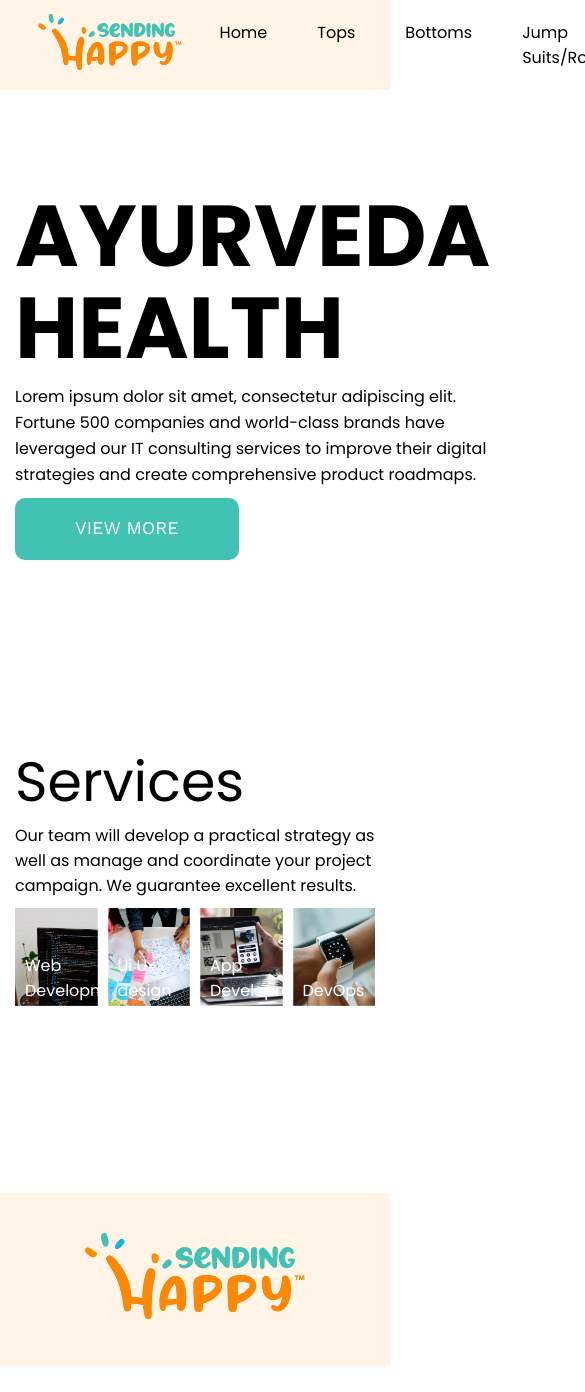
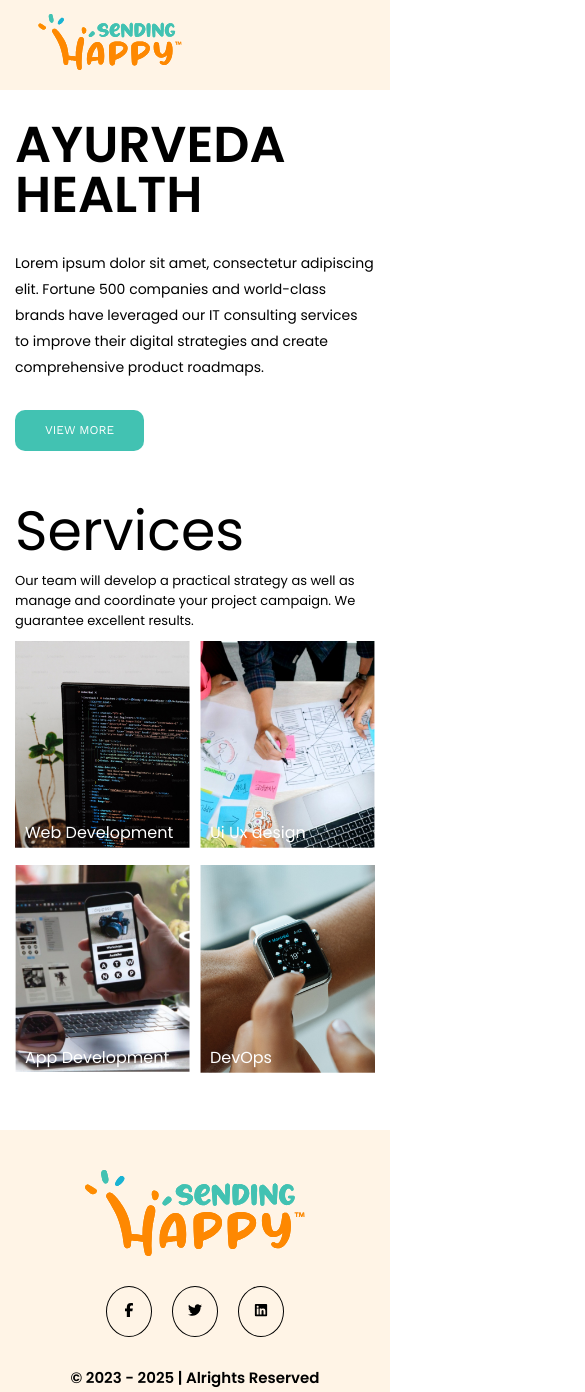
Before and after one commit to abhijith3110/Static-web-page-, a plain HTML site: page index.html in a window 390 px wide. Shown: the top 1392 px of the page, 585 px wide, since content can reach past the window. Before the commit the page ends 1366 px from the top, so only its background shows below. Drawn offline with nearby package versions, Linux system fonts and the light colour scheme.

Commit message:
style: create footer and Feat: create responsive

```diff
--- a/index.html
+++ b/index.html
@@ -5,6 +5,7 @@
     <meta charset="UTF-8">
     <meta name="viewport" content="width=device-width, initial-scale=1.0">
     <link rel="stylesheet" href="style.css">
+    <link rel="stylesheet" href="/mediaquery.css">
     <script src="https://cdn.jsdelivr.net/npm/@popperjs/core@2.11.8/dist/umd/popper.min.js"
         integrity="sha384-I7E8VVD/ismYTF4hNIPjVp/Zjvgyol6VFvRkX/vR+Vc4jQkC+hVqc2pM8ODewa9r"
         crossorigin="anonymous"></script>
@@ -66,39 +67,56 @@
                 <div class="service-banner-heading">
                     <h1>Services</h1>
                 </div>
-                <div class="service-banner-para"><p>Our team will develop a practical strategy as well
-                    as manage and coordinate your project campaign. We guarantee excellent results.</p>
+                <div class="service-banner-para">
+                    <p>Our team will develop a practical strategy as well
+                        as manage and coordinate your project campaign. We guarantee excellent results.</p>
                 </div>
                 <div class="service-banner-cards">
                     <div class="service-banner-img-card">
                         <img src="/images/Rectangle 8.jpg" alt="">
-                        <div class="service-banner-card-content"><p>Web Development</p></div>
+                        <div class="service-banner-card-content">
+                            <p>Web Development</p>
+                        </div>
                     </div>
                     <div class="service-banner-img-card">
                         <img src="/images/Rectangle 9.jpg" alt="">
-                        <div class="service-banner-card-content"><p>Ui Ux design</p></div>
+                        <div class="service-banner-card-content">
+                            <p>Ui Ux design</p>
+                        </div>
                     </div>
                     <div class="service-banner-img-card">
                         <img src="/images/Rectangle 10.jpg" alt="">
-                        <div class="service-banner-card-content"><p>App Development</p></div>
+                        <div class="service-banner-card-content">
+                            <p>App Development</p>
+                        </div>
                     </div>
                     <div class="service-banner-img-card">
                         <img src="/images/Group 3806.jpg" alt="">
-                        <div class="service-banner-card-content"><p>DevOps</p></div>
+                        <div class="service-banner-card-content">
+                            <p>DevOps</p>
+                        </div>
                     </div>
                 </div>
             </div>
         </div>
+
         <!-- footer -->
+
         <footer class="footer">
             <div class="footer-image">
                 <img src="/images/Layer_1.svg" alt="logo">
             </div>
             <div class="footer-social-links">
-                <div class="footer-social-links-btn"></div>
+                <div class="footer-social-links-btn">
+                    <div class="footer-icon"><img src="/icons/facebook-f-brands-solid.svg" alt=""></div>
+                    <div class="footer-icon"><img src="/icons/twitter-brands-solid.svg" alt=""></div>
+                    <div class="footer-icon"><img src="/icons/linkedin-brands-solid.svg" alt=""></div>
+                </div>
             </div>
-            <div class="footer-copyright"></div>
-         </footer>
+            <div class="footer-copyright">
+                <p>© 2023 - 2025 | Alrights Reserved </p>
+            </div>
+        </footer>
     </div>
 </body>
 
--- /dev/null
+++ b/mediaquery.css
@@ -0,0 +1,88 @@
+@media only screen and (max-width: 1024px) {
+  .image-banner {
+    display: none;
+  }
+
+  .content-banner {
+    width: 100%;
+    display: flex;
+  }
+
+  .content-banner-heading h1 {
+    font-size: 86.41px;
+    font-weight: 600;
+    line-height: 92.17px;
+  }
+
+  .content-banner-para p {
+    max-width: 600px;
+    margin: 10px 0;
+    font-size: 14px;
+    font-weight: 400;
+    line-height: 26px;
+  }
+
+  .service-banner-cards {
+    display: grid;
+    grid-template-columns: repeat(4, 1fr);
+    gap: 10px;
+  }
+}
+
+@media only screen and (max-width: 768px) {
+  .header-nav-bar {
+    display: none;
+  }
+
+  .content-banner-heading h1 {
+    font-size: 50.41px;
+    font-weight: 600;
+    line-height: 50.17px;
+  }
+
+  .header-logo {
+    margin: 0;
+  }
+
+  .content-banner-btn button {
+    background: rgba(66, 194, 178, 1);
+    color: #fff;
+    border: none;
+    padding: 10px 30px;
+    border-radius: 10px;
+  }
+
+  .content-banner-btn button span {
+    font-family: Work Sans;
+    font-size: 12px;
+    font-weight: 400;
+    line-height: 20.17px;
+  }
+
+  .service-banner-heading h1 {
+    font-weight: 400;
+    line-height: 60.13px;
+  }
+
+  .service-banner-para p {
+    font-size: 13px;
+  }
+
+  .service-banner {
+    gap: 10px;
+  }
+
+  .main-banner {
+    margin-top: 30px;
+  }
+
+  .service-banner {
+    margin: 50px 0px;
+  }
+
+  .service-banner-cards {
+    display: grid;
+    grid-template-columns: repeat(2, 1fr);
+    gap: 10px;
+  }
+}
--- a/style.css
+++ b/style.css
@@ -45,26 +45,37 @@
 
 .main-banner {
   display: flex;
-    gap: 60px;
   margin-top: 100px;
+  gap: 50px;
 }
 
-.content-banner h1 {
+.content-banner {
+  display: flex;
+  width: 50%;
+  flex-direction: column;
+  gap: 20px;
+}
+
+.content-banner-heading h1 {
   font-size: 86.41px;
   font-weight: 700;
   line-height: 92.17px;
 }
 
 .content-banner-para {
-    max-width: 541px;
-    margin: 10px 0;
+  margin: 0;
+}
+
+.content-banner-para p {
+  max-width: 500px;
   font-size: 16px;
   font-weight: 400;
   line-height: 26px;
+  margin: 0;
 }
 
 .image-banner {
-    width: 60%;
+  width: 100%;
 }
 
 .image-banner img {
@@ -79,6 +90,10 @@
   border-radius: 10px;
 }
 
+.content-banner-btn {
+  margin: 0;
+}
+
 .content-banner-btn button span {
   font-family: Work Sans;
   font-size: 18px;
@@ -86,48 +101,92 @@
   line-height: 20.17px;
 }
 
-.service-banner{
+.service-banner {
   margin: 180px 0px;
+  display: flex;
+  flex-direction: column;
+  gap: 20px;
 }
 
-.service-banner-heading h1{
+.service-banner-heading {
+  margin: 0;
+}
+
+.service-banner-heading h1 {
   font-size: 55.42px;
   font-weight: 400;
   line-height: 83.13px;
 }
 
-.service-banner-para{
+.service-banner-para {
   max-width: 930px;
   margin: 0;
 }
 
-.service-banner-img-card{
+.service-banner-para p {
+  font-size: 16px;
+}
+
+.service-banner-img-card {
   position: relative;
 }
 
-.service-banner-card-content{
+.service-banner-card-content {
   position: absolute;
   bottom: 0;
   padding: 10px 10px;
   color: #fff;
 }
 
-.service-banner-img-card img{
+.service-banner-img-card img {
   width: 100%;
 }
 
-.service-banner-cards{
+.service-banner-cards {
   display: grid;
   grid-template-columns: repeat(4, 1fr);
   gap: 10px;
-    margin-top: 10px;
 }
 
-.footer{
+.footer {
   background: rgba(255, 244, 230, 1);
   display: flex;
   flex-direction: column;
   justify-content: center;
   align-items: center;
   padding: 40px 0px;
+  gap: 30px;
 }
+
+.footer-social-links-btn {
+  display: flex;
+  align-items: center;
+  justify-content: center;
+  gap: 20px;
+}
+
+.footer-social-links-btn img {
+  width: 20px;
+  height: 14px;
+}
+
+.footer-icon {
+  border: 1px solid;
+  padding: 12px;
+  border-radius: 50%;
+}
+
+.footer-image {
+  width: 219.57px;
+  height: 86px;
+}
+
+.footer-image img {
+  width: 100%;
+}
+
+.footer-copyright p {
+  font-size: 15px;
+  font-weight: 600;
+  line-height: 22.5px;
+}
```
Lines whose indentation alone changed are shown as unchanged.
